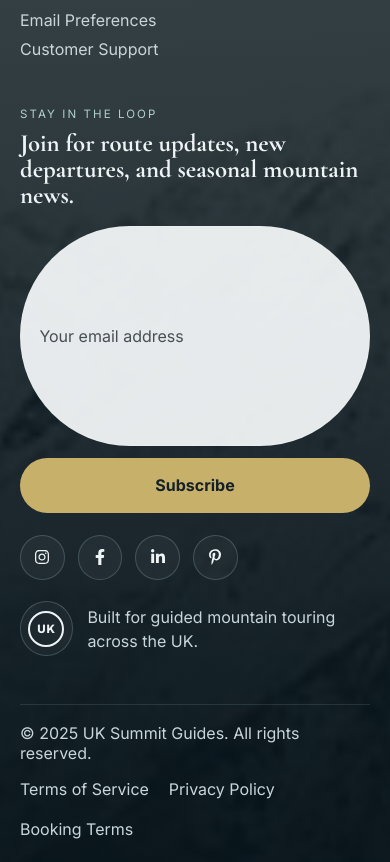
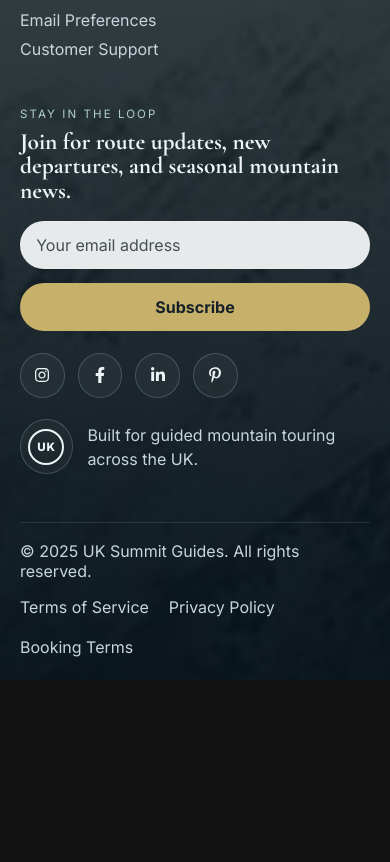
Before and after one commit to TGOSS1984/uk-summit-guides, a React app in the folder frontend/: page /payment-cancelled in a window 390 px wide. Shown: the part 1622-2484 px from the top of the page. After the commit the page ends 2302 px from the top, so only its background shows below. Built offline with nearby package versions, Linux system fonts and the light colour scheme; no server answers; the HTML template or start-up script is replaced by a standard one.

Commit message:
fix : improve subscribe input bar responsiveness on small screens

```diff
--- a/frontend/src/styles/layout.css
+++ b/frontend/src/styles/layout.css
@@ -611,6 +611,7 @@
   .site-footer__signup-form {
     flex-direction: column;
     align-items: stretch;
+    gap: 0.85rem;
   }
 
   .site-footer__subscribe {
@@ -634,6 +635,26 @@
   .brand-logo__subtitle {
     font-size: 0.56rem;
     letter-spacing: 0.14em;
+  }
+
+  .site-footer__input {
+    flex: none;
+    width: 100%;
+    height: 3rem;
+    min-height: 3rem;
+    padding: 0 0.95rem;
+    border-radius: 1.75rem;
+  }
+
+  .site-footer__subscribe {
+    flex: none;
+    width: 100%;
+    height: 3rem;
+    min-height: 3rem;
+  }
+
+  .site-footer__signup-title {
+    font-size: clamp(1.35rem, 6vw, 1.8rem);
   }
 }
 
```
